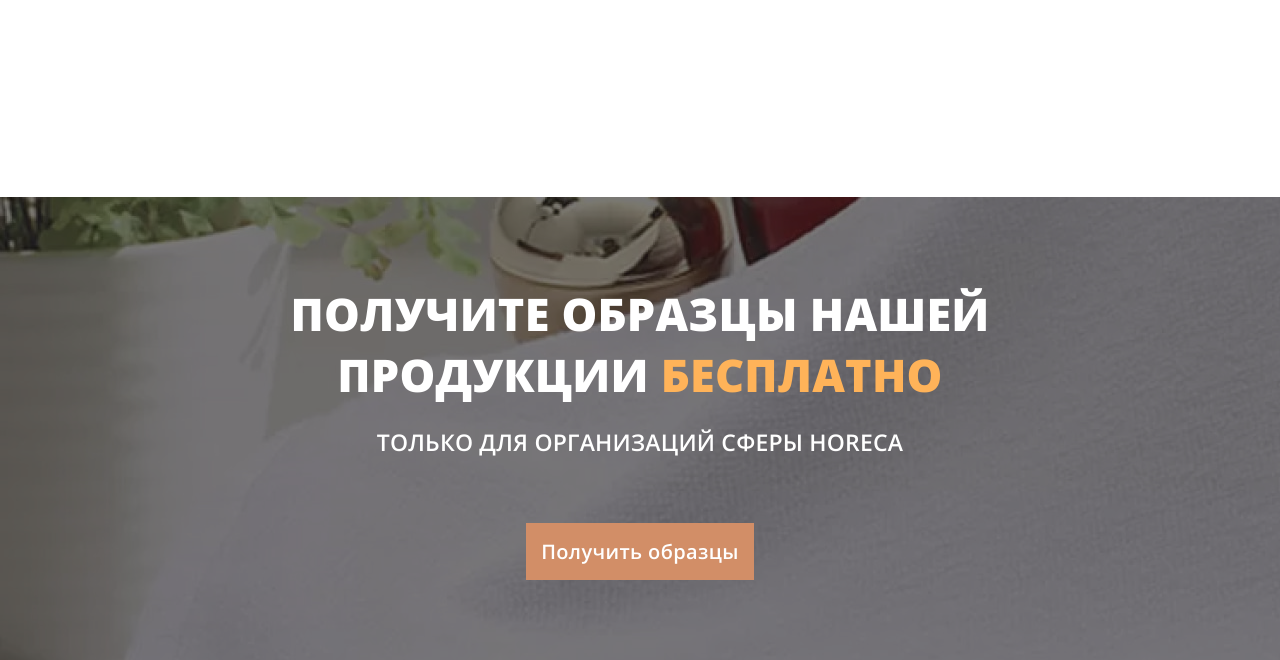
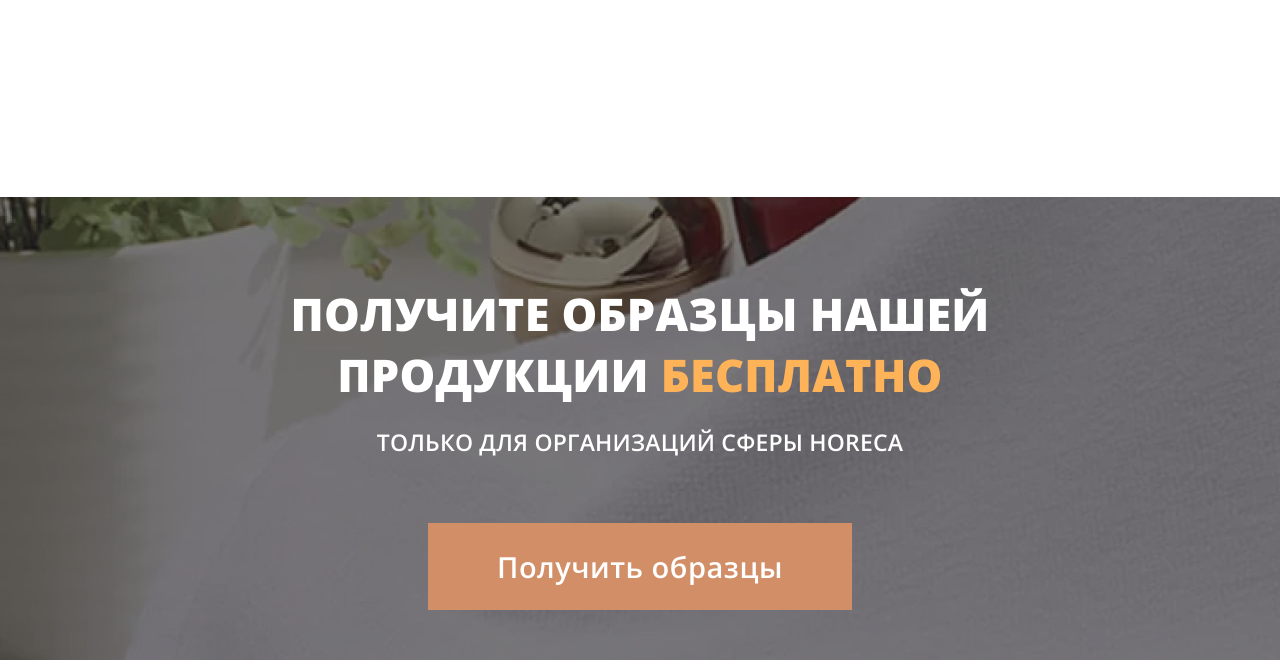
Before and after one commit to konffetti/Profi-Dress, a plain HTML site: page index.html in a window 1280 px wide. Shown: the part 1781-2441 px from the top of the page. Drawn offline with Linux system fonts and the light colour scheme.

Commit message:
добавляет блок с образцами

```diff
--- a/css/style.css
+++ b/css/style.css
@@ -471,5 +471,9 @@ body {
 }
 
 .button-samples {
+  padding: 24px 69px;
   background-color: #D28E67;
+  font-size: 29px;
+  line-height: 39px;
+  letter-spacing: 0.5px;
 }
```
